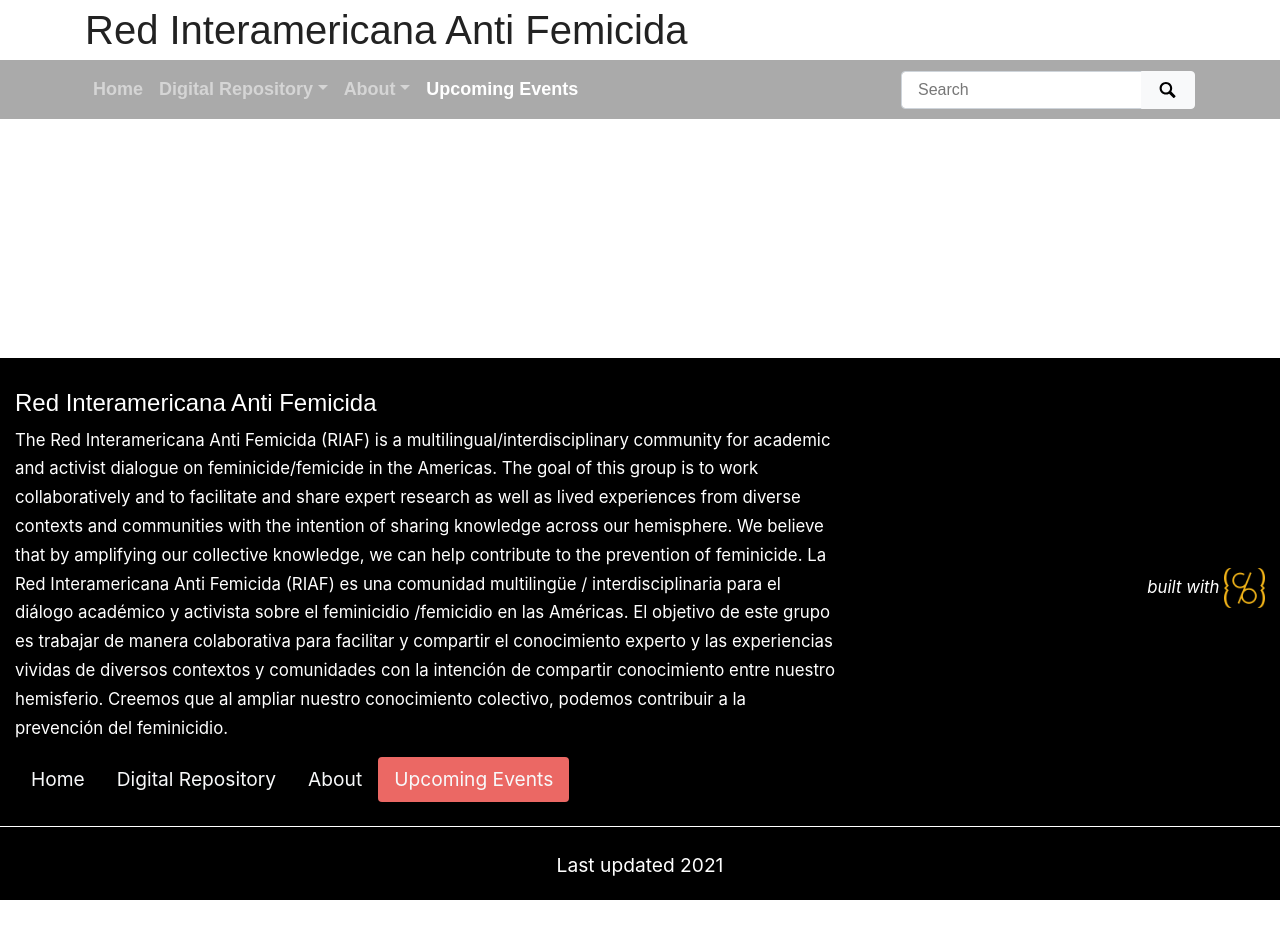
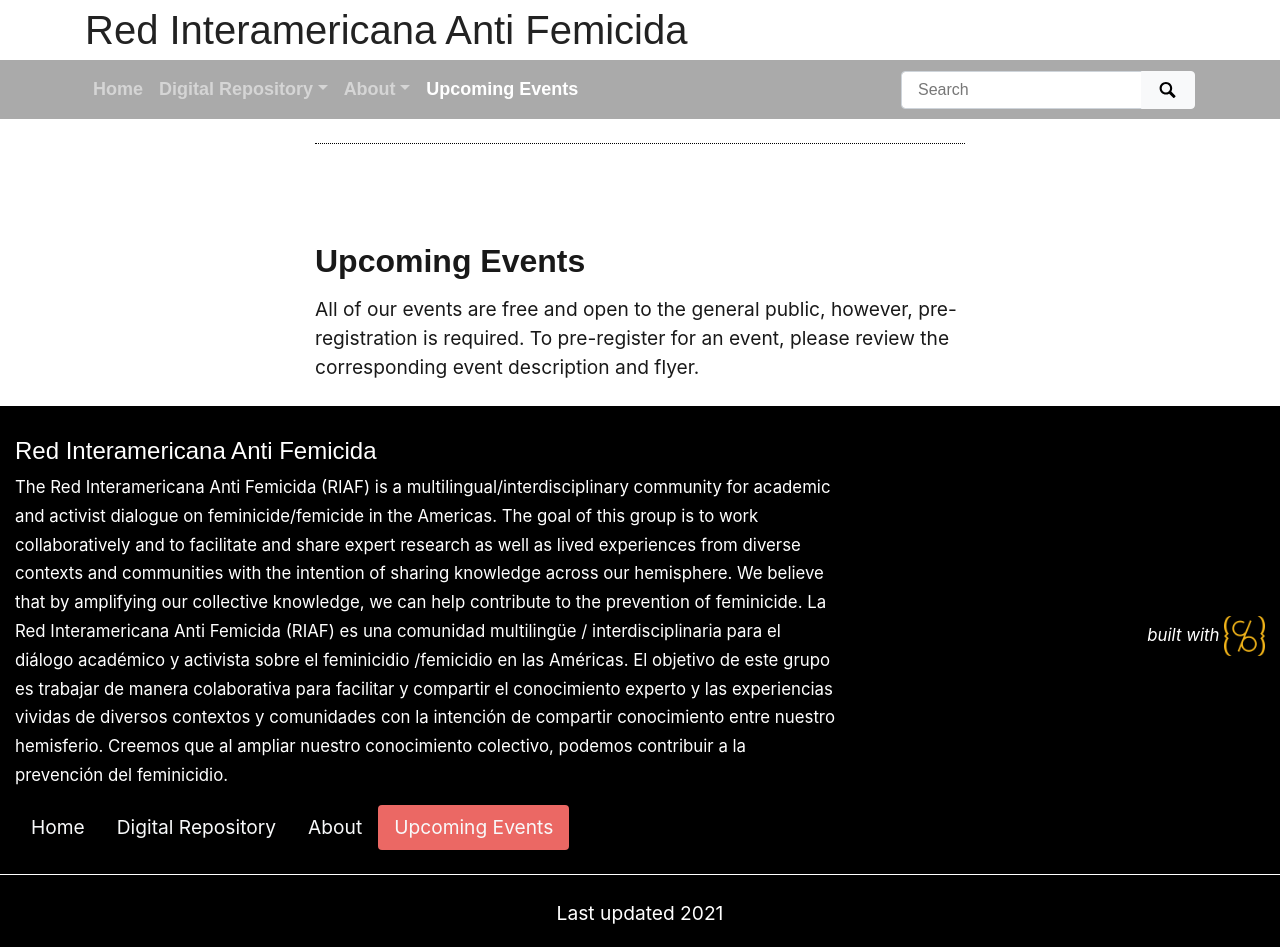
Before and after one commit to riaf-red/riaf-red.github.io, a Jekyll site: the page built from pages/upcoming.md, in a window 1280 px wide. Built offline with Jekyll 4.4.1, drawn with Linux system fonts in a browser that asks for light colours; nearby versions of some CDN libraries; some web fonts are replaced; before the commit the page ends 900 px from its top, so only the background shows below that.

Commit message:
remove jumbotron and added text to page
removed jumbotron and added text to upcoming events page

```diff
--- a/pages/upcoming.md
+++ b/pages/upcoming.md
@@ -3,3 +3,7 @@ title: Upcoming Events
 layout: about
 permalink: /upcoming.html
 ---
+
+## Upcoming Events
+
+All of our events are free and open to the general public, however, pre-registration is required. To pre-register for an event, please review the corresponding event description and flyer.
```
Also changed, not shown: pages/about.md (+0 -2 lines).
